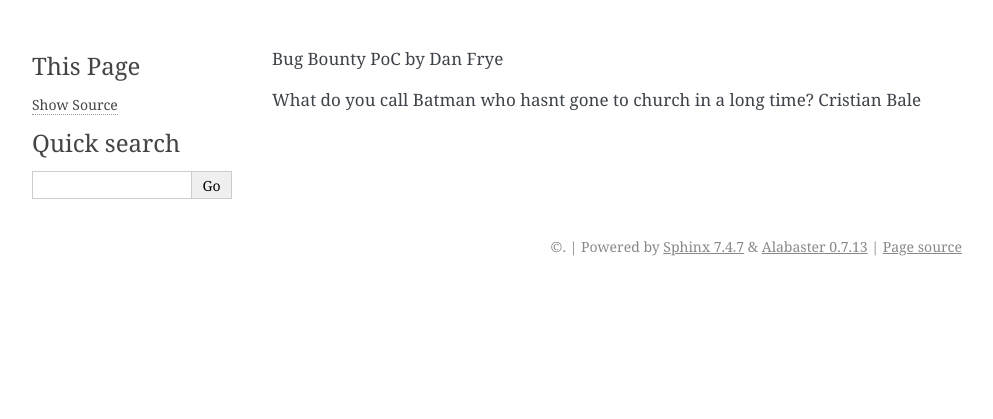
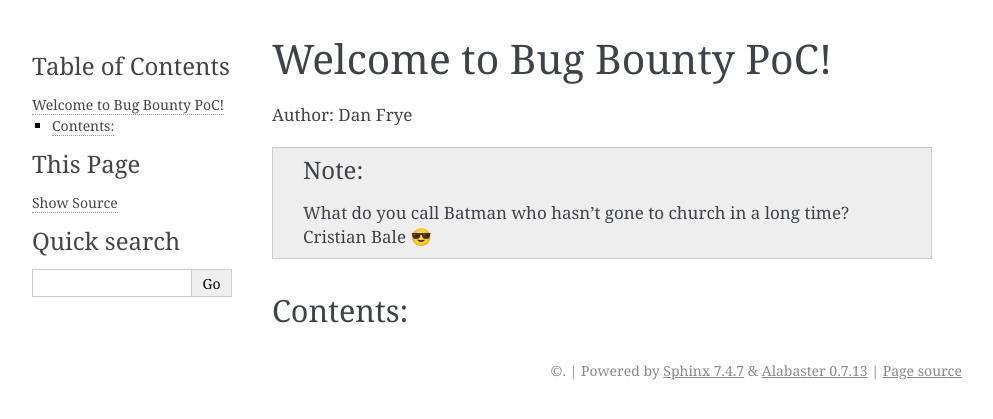
Before and after one commit to dfrye120/dfrye120, a Sphinx documentation site: the page built from docs/index.rst, in a window 1280 px wide. Shown: the top 419 px of the page, without its empty margins (148-1141 px from the left). Built offline with Sphinx 7.4.7, drawn with Linux system fonts in a browser that asks for light colours.

Commit message:
Update index.rst

```diff
--- a/docs/index.rst
+++ b/docs/index.rst
@@ -1,3 +1,17 @@
-Bug Bounty PoC by Dan Frye
+.. Bug Bounty PoC documentation master file
 
-What do you call Batman who hasnt gone to church in a long time? Cristian Bale
+Welcome to Bug Bounty PoC!
+==========================
+
+Author: Dan Frye
+
+.. note::
+
+   What do you call Batman who hasn’t gone to church in a long time? Cristian Bale 😎
+
+Contents:
+---------
+
+.. toctree::
+   :maxdepth: 2
+   :caption: Contents:
```
